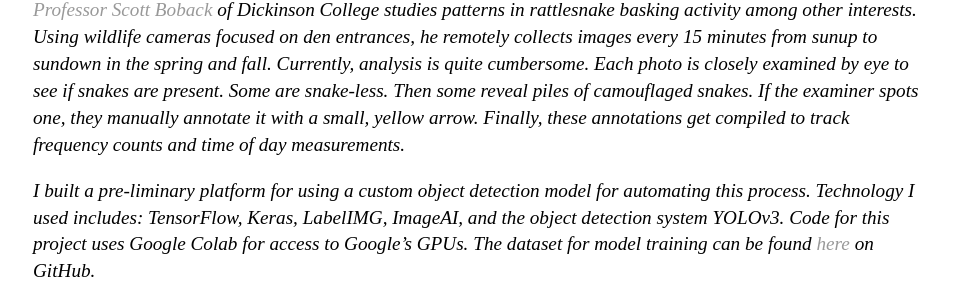
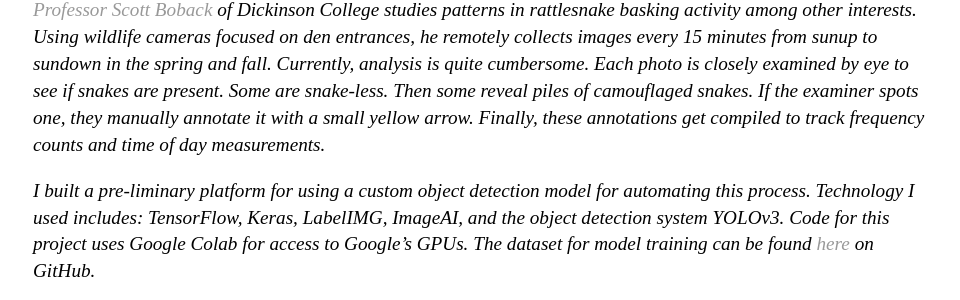
Before and after one commit to aoschwartz7/aoschwartz7.github.io, a Jekyll site: the page built from site/projects.html, in a window 1280 px wide. Shown: the part 200-500 px from the top of the page, without its empty margins (159-1119 px from the left). Built offline with Jekyll 4.4.1, drawn with Linux system fonts in a browser that asks for light colours.

```diff
--- a/site/projects.html
+++ b/site/projects.html
@@ -11,7 +11,7 @@ title: Alec Schwartz
       Using wildlife cameras focused on den entrances, he remotely collects images every 15 minutes from sunup to sundown
       in the spring and fall. Currently, analysis is quite cumbersome. Each photo is closely examined by eye to see if
       snakes are present. Some are snake-less. Then some reveal piles of camouflaged snakes. If the examiner spots one, they
-      manually annotate it with a small, yellow arrow. Finally, these annotations get compiled to track frequency counts
+      manually annotate it with a small yellow arrow. Finally, these annotations get compiled to track frequency counts
       and time of day measurements.
     </em>
   </p>
```
